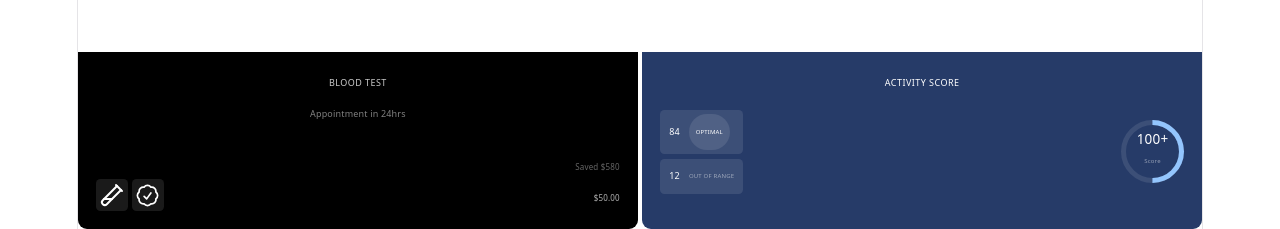
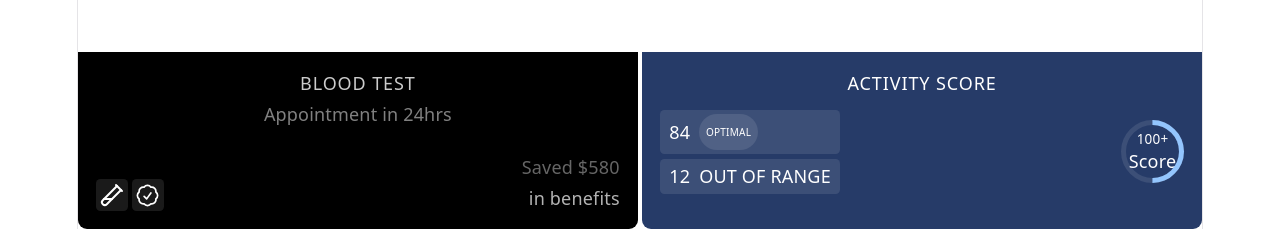
Before and after one commit to Okoronkwo-Franklyn/Avio-Landing-Page-, a React (Vite) app: page / in a window 1280 px wide. Shown: the part 816-1045 px from the top of the page. Built offline with nearby package versions, Linux system fonts and the light colour scheme.

Commit message:
Changed activity score card

```diff
--- a/src/components/HeroCards.jsx
+++ b/src/components/HeroCards.jsx
@@ -5,11 +5,11 @@ function HeroCards() {
     <div className="bg-white grid grid-cols-1 gap-1 sm:grid-cols-2">
       {/* Blood Test Card */}
       <div className="min-w-0 rounded-b-lg bg-black p-3 text-white sm:p-4">
-        <p className="text-[8px] uppercase tracking-wider text-white/80 sm:text-[9px]">
+        <p className="uppercase tracking-wider text-white/80 ">
           Blood Test
         </p>
 
-        <p className="mt-1 text-[8px] text-white/50 sm:text-[9px]">
+        <p className="mt-1  text-white/50 ">
           Appointment in 24hrs
         </p>
 
@@ -40,10 +40,10 @@ function HeroCards() {
 
           {/* Saving */}
           <div className="text-right">
-            <p className="text-[7px] text-white/40 sm:text-[8px]">Saved $580</p>
+            <p className=" text-white/40 ">Saved $580</p>
 
-            <p className="mt-1 text-[7px] text-white/70 sm:text-[8px]">
-              $50.00
+            <p className="mt-1 text-white/70 ]">
+              in benefits
             </p>
           </div>
         </div>
@@ -51,7 +51,7 @@ function HeroCards() {
 
       {/* Activity Score Card */}
       <div className="min-w-0 rounded-b-lg bg-[#263b68] p-3 text-white sm:p-4">
-        <p className="text-[8px] uppercase tracking-wider sm:text-[9px]">
+        <p className="uppercase tracking-wider ">
           Activity Score
         </p>
 
@@ -59,20 +59,20 @@ function HeroCards() {
           {/* Score information */}
           <div className="min-w-0 space-y-1">
             <div className="flex items-center gap-1 rounded bg-white/10 px-2 py-1 sm:gap-2">
-              <span className="text-[8px] sm:text-[9px]">84</span>
+              <span className=" ">84</span>
 
               <Badge
                 tone="dark"
-                className="px-1 py-0.5 text-[5px] sm:px-1.5 sm:text-[6px]"
+                className="px-1 py-0.5 sm:px-1.5 "
               >
                 OPTIMAL
               </Badge>
             </div>
 
             <div className="flex items-center gap-1 rounded bg-white/10 px-2 py-1 sm:gap-2">
-              <span className="text-[8px] sm:text-[9px]">12</span>
+              <span className="">12</span>
 
-              <span className="text-[5px] text-white/50 sm:text-[6px]">
+              <span className="text-bold text-white ">
                 OUT OF RANGE
               </span>
             </div>
@@ -83,9 +83,9 @@ function HeroCards() {
             <div className="absolute inset-[-4px] rotate-45 rounded-full border-[4px] border-transparent border-t-blue-300 border-r-blue-300 sm:inset-[-5px] sm:border-[5px]" />
 
             <div className="text-center">
-              <p className="text-[10px] font-medium sm:text-xs">100+</p>
+              <p className=" font-medium sm:text-xs">100+</p>
 
-              <p className="text-[5px] text-white/50 sm:text-[6px]">Score</p>
+              <p className="text-white ">Score</p>
             </div>
           </div>
         </div>
```
